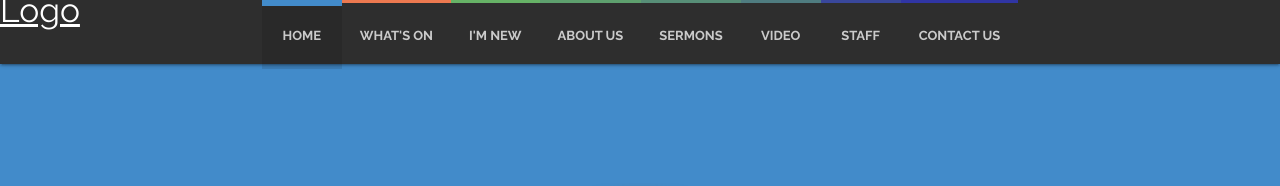
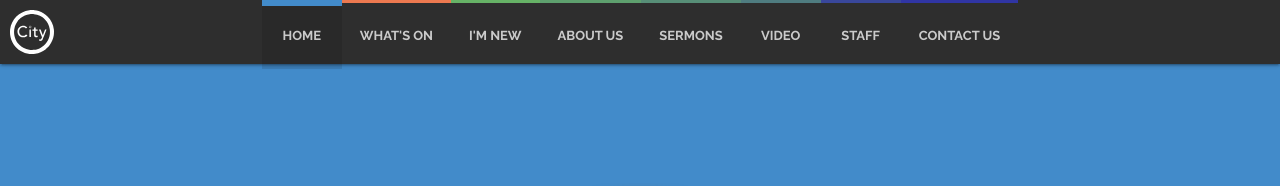
Before and after one commit to woodcock3/citychurch, a Jekyll site: the page built from index.html, in a window 1280 px wide. Shown: the top 186 px of the page. Built offline with Jekyll 4.4.1, drawn with Linux system fonts in a browser that asks for light colours.

Commit message:
added svg logo

```diff
--- a/_includes/main-navigation.html
+++ b/_includes/main-navigation.html
@@ -1,6 +1,6 @@
 <nav>
   <div class="nav-wrapper">
-    <a href="#!" class="brand-logo">Logo</a>
+    <a href="/" class="brand-logo">{% include safari-pinned-tab.svg %}</a>
     <a href="#" data-target="mobile-demo" class="sidenav-trigger"><i class="left fa fa-bars fa-lg"> MENU</i></a>
     <ul class="hide-on-med-and-down">
     {% for node in site.posts reversed %}
```
